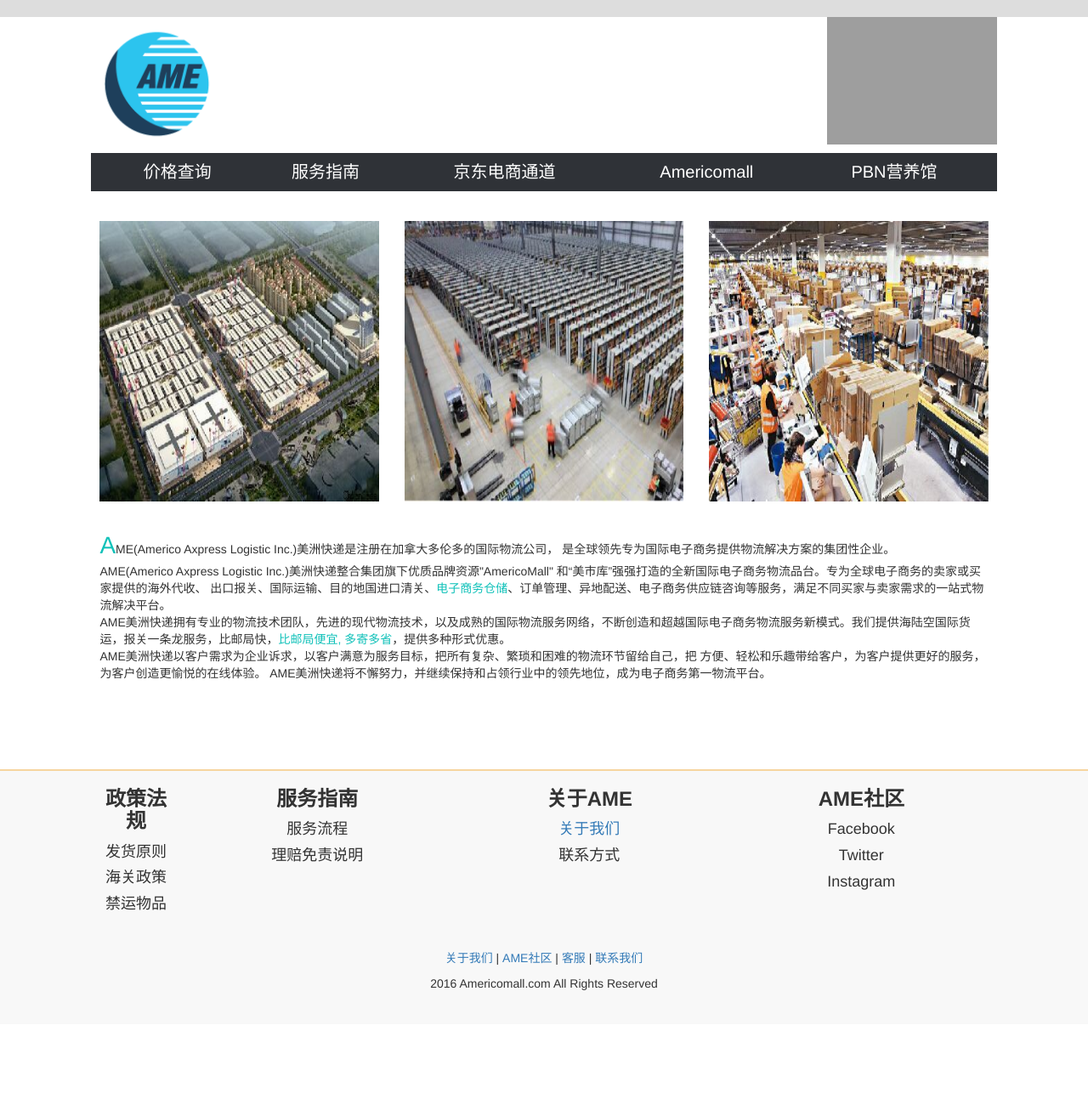
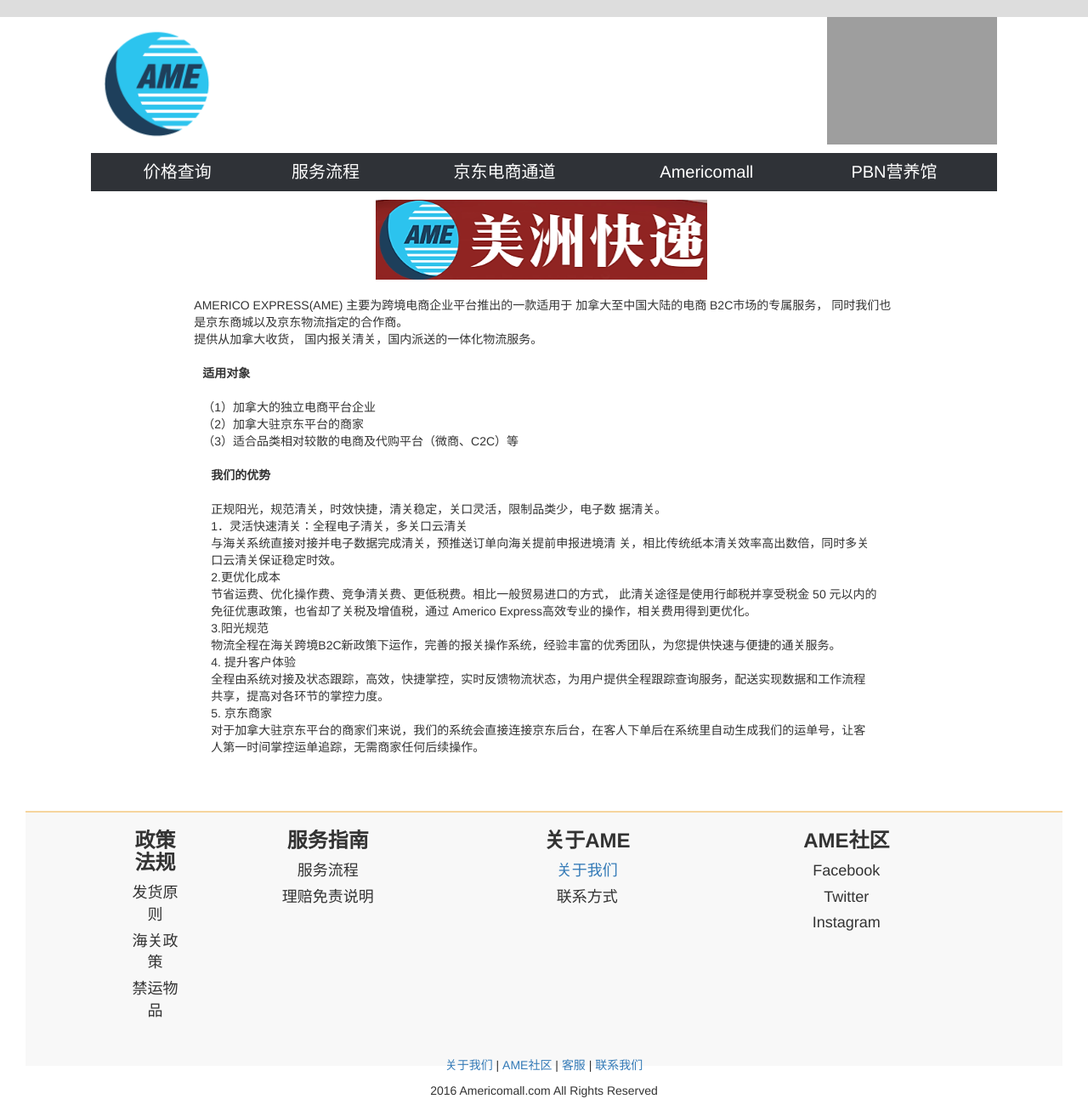
Before and after one commit to ForWarX/AME, a PHP site: the page made by App/Home/View/Default/Index/about_us.html in a window 1280 px wide. Shown: the whole page at 85% size. Before the commit the page ends 1165 px from the top, so only its background shows below. Run offline with PHP 8.4, Linux system fonts and the light colour scheme; the template is opened without the code that fills it, so the values that code supplies are empty; some libraries are stand-ins or nearby versions; grey boxes are pictures that could not be loaded.

Commit message:
增加文件

```diff
--- a/App/Home/View/Default/Index/about_us.html
+++ b/App/Home/View/Default/Index/about_us.html
@@ -6,30 +6,59 @@
 <body>
     <!-- 页头 -->
     <?php include("App/Home/View/Default/common/header.html"); ?>
-    <div class="container-fluid" style="margin: 2% 8% 8% 8%;">
+    <div class="container-fluid" >
         <div class="row">
+            <div class="col-md-4"></div>
             <div class="col-md-4">
-                <img class="pic_style" src="<?php echo ROOT_PATH; ?>App/Home/View/Default/img/web/about_us1.jpg">
+                <img src="<?php echo ROOT_PATH; ?>App/Home/View/Default/img/web/americoexpress_logo.png">
             </div>
+        </div><br>
+        <div class="row">
+            <div class="col-md-2"></div>
+            <div class="col-md-8">
+                AMERICO EXPRESS(AME)
+                主要为跨境电商企业平台推出的一款适用于 加拿大至中国大陆的电商 B2C市场的专属服务，
+                同时我们也是京东商城以及京东物流指定的合作商。<br>提供从加拿大收货， 国内报关清关，国内派送的一体化物流服务。
+            </div>
+        </div><br>
+        <div class="container-fluid" >
+            <div class="row">
+                <div class="col-md-2"></div>
                 <div class="col-md-4">
-                <img class="pic_style" src="<?php echo ROOT_PATH; ?>App/Home/View/Default/img/web/about_us2.jpg">
+                    <b>适用对象</b>
                 </div>
+            </div><br>
+            <div class="row">
+                <div class="col-md-2"></div>
+                <div class="col-md-8">
+                    （1）加拿大的独立电商平台企业<br>
+                    （2）加拿大驻京东平台的商家<br>
+                    （3）适合品类相对较散的电商及代购平台（微商、C2C）等<br>
+                </div>
+            </div><br>
+            <div class="container-fluid" >
+                <div class="row">
+                    <div class="col-md-2"></div>
                     <div class="col-md-4">
-                <img class="pic_style" src="<?php echo ROOT_PATH; ?>App/Home/View/Default/img/web/about_us3.jpg">
+                        <b>我们的优势</b>
                     </div>
-        </div>
+                </div><br>
                 <div class="row">
-            <div class="col-xs-12" style="margin-top: 3%;">
-                <span style="color:#0FC1B9;font-size: 2em;">A</span>ME(Americo Axpress Logistic Inc.)美洲快递是注册在加拿大多伦多的国际物流公司，
-                是全球领先专为国际电子商务提供物流解决方案的集团性企业。<br>
-                AME(Americo Axpress Logistic Inc.)美洲快递整合集团旗下优质品牌资源"AmericoMall"
-                和“美市库”强强打造的全新国际电子商务物流品台。专为全球电子商务的卖家或买家提供的海外代收、
-                出口报关、国际运输、目的地国进口清关、<span style="color:#0FC1B9;">电子商务仓储</span>、订单管理、异地配送、电子商务供应链咨询等服务，满足不同买家与卖家需求的一站式物流解决平台。<br>
-                AME美洲快递拥有专业的物流技术团队，先进的现代物流技术，以及成熟的国际物流服务网络，不断创造和超越国际电子商务物流服务新模式。我们提供海陆空国际货运，报关一条龙服务，比邮局快，<span style="color:#0FC1B9;">比邮局便宜,
-                多寄多省</span>，提供多种形式优惠。<br>
-                AME美洲快递以客户需求为企业诉求，以客户满意为服务目标，把所有复杂、繁琐和困难的物流环节留给自己，把
-                方便、轻松和乐趣带给客户，为客户提供更好的服务，为客户创造更愉悦的在线体验。
-                AME美洲快递将不懈努力，并继续保持和占领行业中的领先地位，成为电子商务第一物流平台。
+                    <div class="col-md-2"></div>
+                    <div class="col-md-8" style="margin-bottom: 40px;">
+                        正规阳光，规范清关，时效快捷，清关稳定，关口灵活，限制品类少，电子数 据清关。<br>
+                        1．灵活快速清关：全程电子清关，多关口云清关<br>
+                        与海关系统直接对接并电子数据完成清关，预推送订单向海关提前申报进境清 关，相比传统纸本清关效率高出数倍，同时多关口云清关保证稳定时效。<br>
+                        2.更优化成本<br>
+                        节省运费、优化操作费、竞争清关费、更低税费。相比一般贸易进口的方式，
+                        此清关途径是使用行邮税并享受税金 50 元以内的免征优惠政策，也省却了关税及增值税，通过 Americo Express高效专业的操作，相关费用得到更优化。<br>
+                        3.阳光规范<br>
+                        物流全程在海关跨境B2C新政策下运作，完善的报关操作系统，经验丰富的优秀团队，为您提供快速与便捷的通关服务。<br>
+                        4. 提升客户体验<br>
+                        全程由系统对接及状态跟踪，高效，快捷掌控，实时反馈物流状态，为用户提供全程跟踪查询服务，配送实现数据和工作流程共享，提高对各环节的掌控力度。<br>
+                        5. 京东商家<br>
+                        对于加拿大驻京东平台的商家们来说，我们的系统会直接连接京东后台，在客人下单后在系统里自动生成我们的运单号，让客人第一时间掌控运单追踪，无需商家任何后续操作。
+                        <br>
                     </div>
                 </div>
     </div>
--- a/App/Home/View/Default/common/footer.html
+++ b/App/Home/View/Default/common/footer.html
@@ -31,8 +31,6 @@
             </ul>
         </div>
     </div>
-
-
     <div class="row" style="margin-top: 30px;">
         <div class="col-xs-12 text-center">
             <a href="<?php echo ROOT_PATH; ?>Home/Index/about_us.html">关于我们</a>
--- a/App/Home/View/Default/common/header.html
+++ b/App/Home/View/Default/common/header.html
@@ -18,11 +18,11 @@
             <table class="table table-no-border text-center" style="margin-bottom: 0;">
                 <tbody>
                     <tr>
-                        <td><a href="<?php echo ROOT_PATH; ?>Home/Index/price_check.html">价格查询</a></td>
-                        <td><a href="#">服务指南</a></td>
-                        <td><a href="#">京东电商通道</a></td>
-                        <td><a href="#">Americomall</a></td>
-                        <td><a href="#">PBN营养馆</a></td>
+                        <td><a href="<?php echo ROOT_PATH;?>Home/Index/price_check.html">价格查询</a></td>
+                        <td><a href="<?php echo ROOT_PATH;?>Home/Index/customer_process.html">服务流程</a></td>
+                        <td><a href="<?php echo ROOT_PATH;?>Home/Index/Jingdong_channel.html">京东电商通道</a></td>
+                        <td><a href="http://americomall.com/">Americomall</a></td>
+                        <td><a href="http://pbn999.com/PBN.php">PBN营养馆</a></td>
                     </tr>
                 </tbody>
             </table>
--- a/App/Home/View/Default/css/basic.css
+++ b/App/Home/View/Default/css/basic.css
@@ -135,19 +135,12 @@
     .footer-article li {
         font-size: 18px;
     }
-    .pic_style{
-        width:100%;
-    }
 }
 
 /* 中屏幕 */
 @media (min-width: 992px) {
     .header-top-pic {
         height: 120px;
-    }
-    .pic_style{
-        height: 240px;
-        width:100%;
     }
 }
 
@@ -156,18 +149,10 @@
     .header-top-pic {
         height: 150px;
     }
-    .pic_style{
-        height: 330px;
-        width:100%;
-    }
 }
 
 /* 价格查询 */
-.price_style{
-    vertical-align:top;
-    text-align:center;
-    width: 14%;
-}
+
 #price_header{
     width: 60%;
     margin-top: 60px;
@@ -183,3 +168,9 @@
     color:white;
     font-size: 18px;
 }
+#jingdong_style{
+    text-align: center;
+}
+#jingdong_style th{
+    text-align: center;
+}
```
Also changed, not shown: App/Home/Controller/IndexController.class.php (+9 -0 lines), App/Home/View/Default/Index/Jingdong_channel.html (added, +61 -0 lines), App/Home/View/Default/Index/customer_process.html (added, +14 -0 lines), App/Home/View/Default/Index/notes.html (added, +14 -0 lines), App/Home/View/Default/img/web/americoexpress_logo.png (added). Lines whose indentation alone changed are shown as unchanged.
